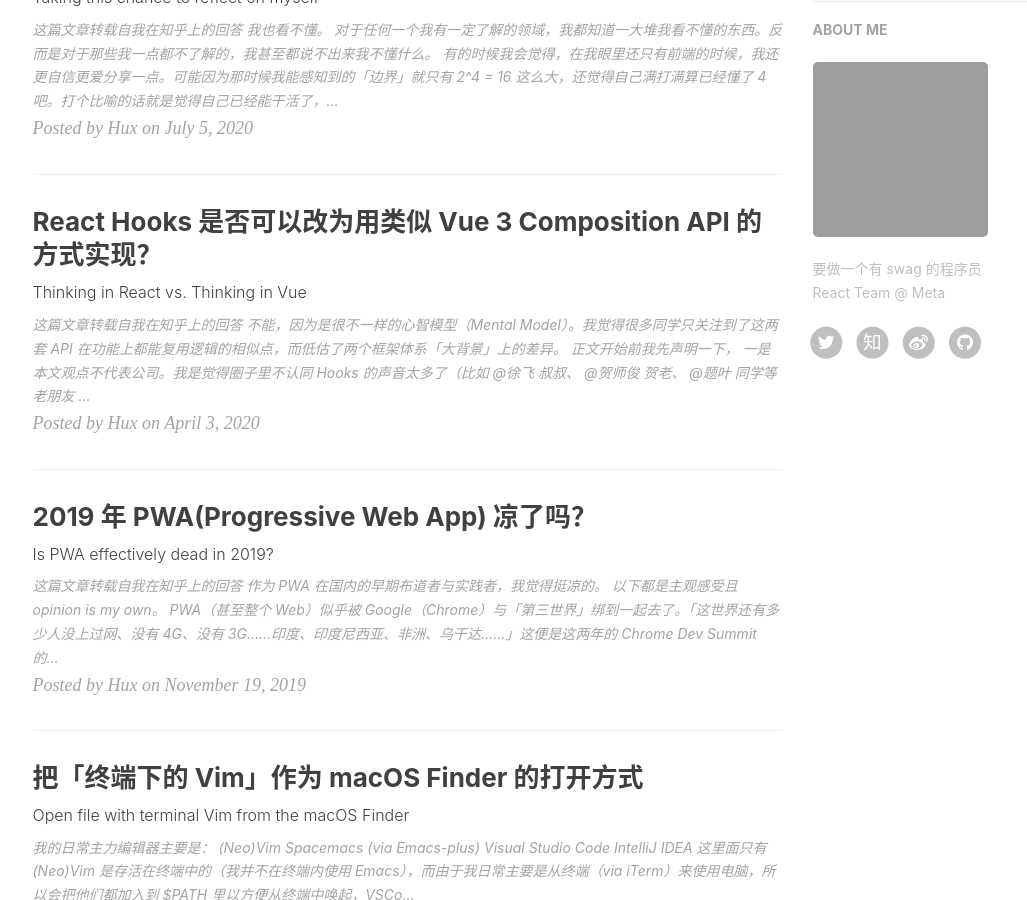
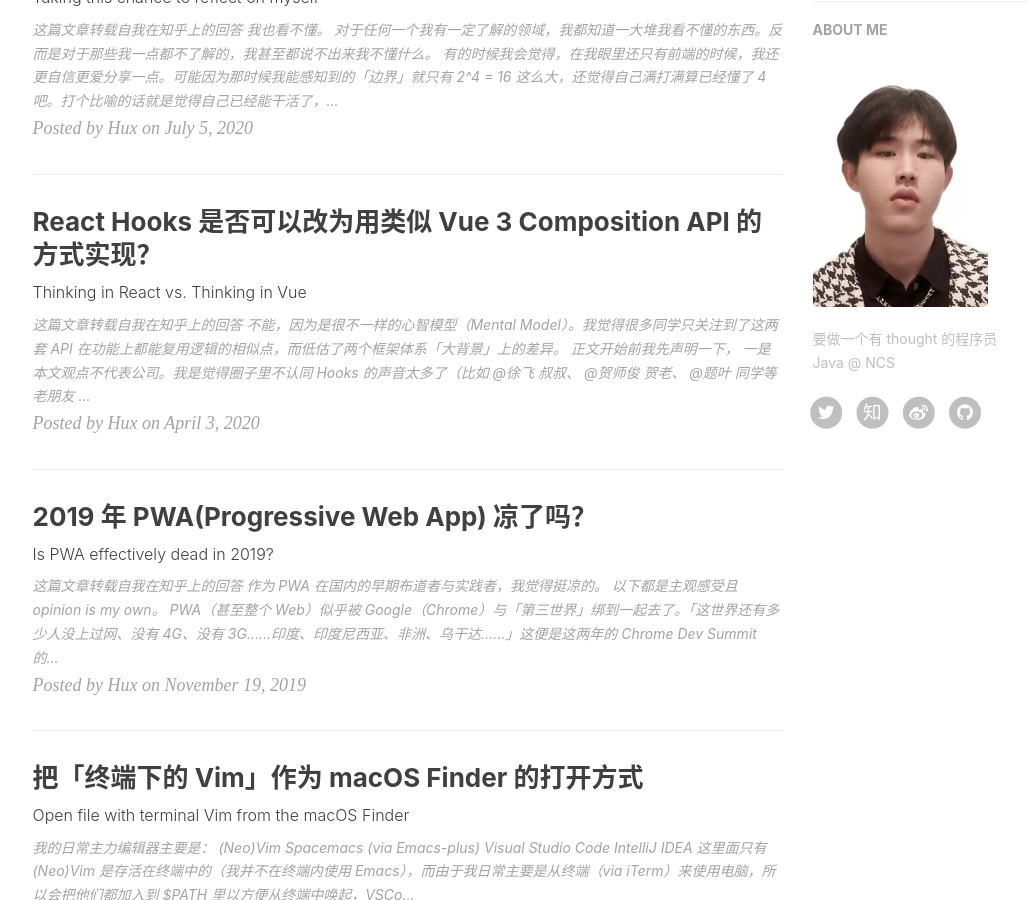
Before and after one commit to zhongjunlee/zhongjunlee.github.io, a Jekyll site: the page built from index.html, in a window 1280 px wide and 900 px high, scrolled down 789 px. Shown: the whole window, without its empty margins (135-1162 px from the left). Built offline with Jekyll 4.4.1, drawn with Linux system fonts in a browser that asks for light colours; nearby versions of some CDN libraries; the list of posts is cut into pages by our own code; comment, search, counter and statistics services are not loaded; grey boxes are pictures that could not be loaded.

Commit message:
updated personal info

```diff
--- a/_config.yml
+++ b/_config.yml
@@ -70,12 +70,12 @@
 
 # Google Analytics
 ga_track_id: "UA-49627206-1" # Format: UA-xxxxxx-xx
-ga_domain: huangxuan.me
+ga_domain: zhongjunlee.github.io
 
 # Sidebar settings
 sidebar: true # whether or not using Sidebar.
-sidebar-about-description: "要做一个有 swag 的程序员 <br> React Team @ Meta"
-sidebar-avatar: https://github.com/Huxpro.png # use absolute URL, seeing it's used in both `/` and `/about/`
+sidebar-about-description: "要做一个有 thought 的程序员 <br> Java @ NCS"
+sidebar-avatar: img/zhongjun.jpg # use absolute URL, seeing it's used in both `/` and `/about/`
 
 # Featured Tags
 featured-tags: true # whether or not using Feature-Tags
```
Also changed, not shown: img/logo1.png (added), img/zhongjun.jpg (added).
